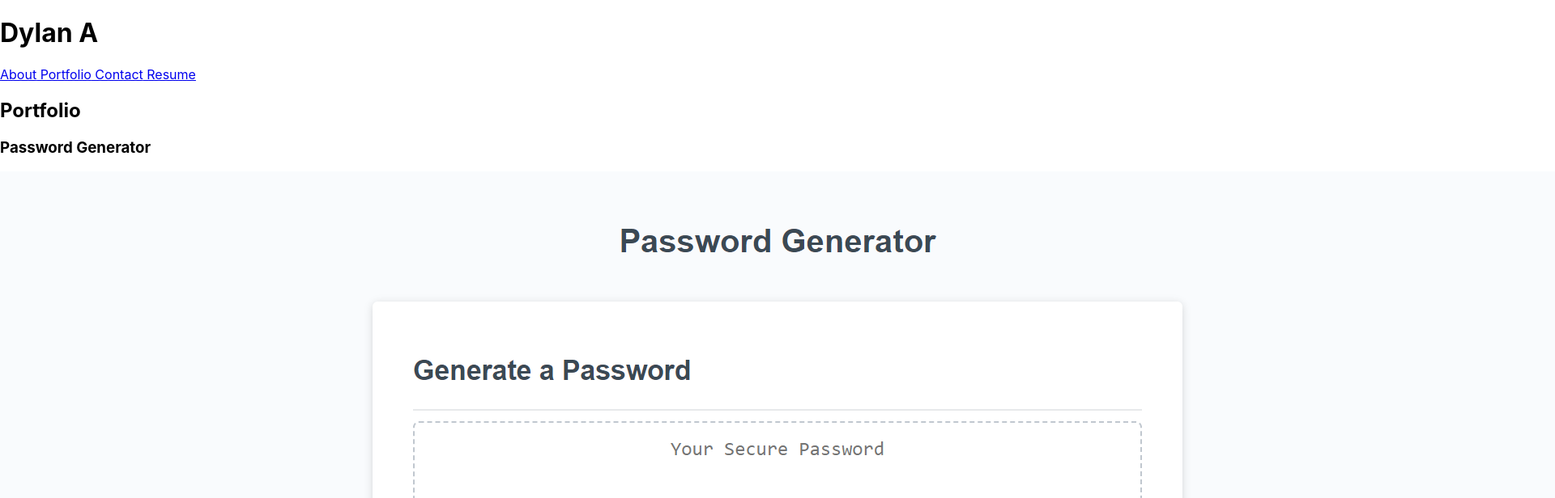
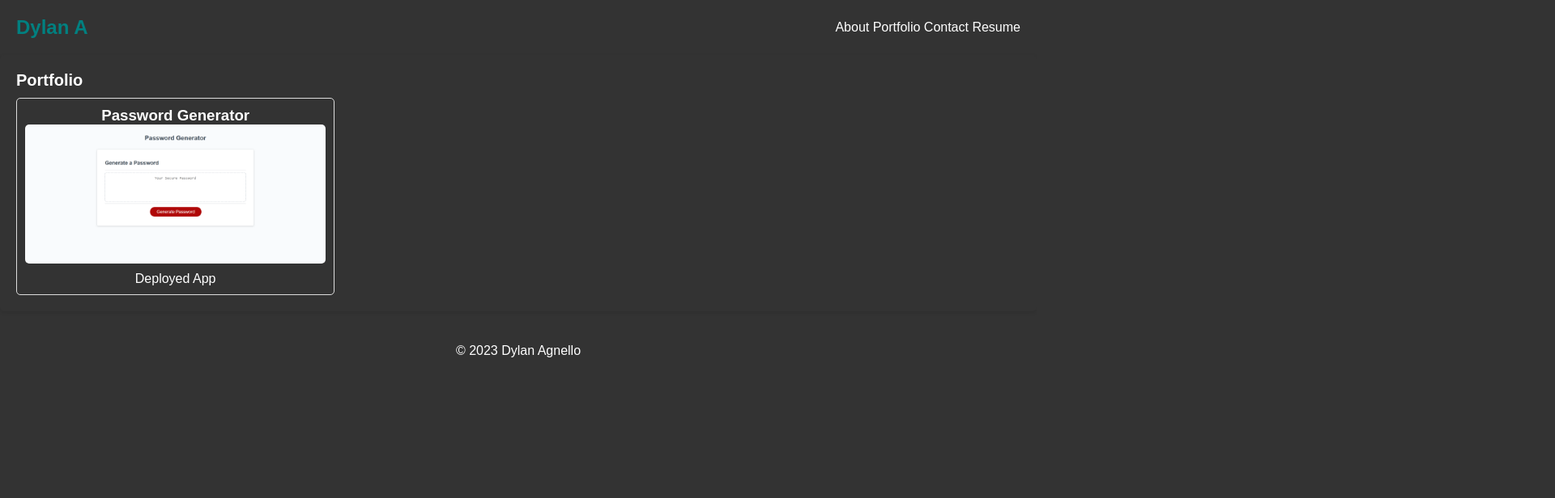
Before and after one commit to agnellod/React-portfolio, a React (Create React App) app: page / in a window 1280 px wide. Both pictures are taken after a click on the link "Portfolio". Shown: the top 616 px of the page at 81% size, 1920 px wide, since content can reach past the window. Built offline with nearby package versions, Linux system fonts and the light colour scheme.

Commit message:
adding some styling

```diff
--- a/src/App.css
+++ b/src/App.css
@@ -1,38 +1,186 @@
-.App {
-  text-align: center;
+:root {
+  --background-color: #333;
+  --primary-color: #333;
+  --secondary-color: #666;
+  --text-color: white;
+  --header-text-color: teal;
+  --border-color: #ddd;
+  --error-color: red;
 }
 
-.App-logo {
-  height: 40vmin;
-  pointer-events: none;
+* {
+  box-sizing: border-box;
+  margin: 0;
+  padding: 0;
 }
 
-@media (prefers-reduced-motion: no-preference) {
-  .App-logo {
-    animation: App-logo-spin infinite 20s linear;
-  }
+img {
+  width: 100%;
+  height: 200px; /* Set a fixed height for uniformity */
+  object-fit: cover;
+  border-radius: 5px;
+  margin-bottom: 10px;
 }
 
-.App-header {
-  background-color: #282c34;
+.project-links a {
+  color: var(--primary-color);
+  text-decoration: none;
+}
+
+.project-links a.deployed {
+  color: #fff; /* Change to white */
+  text-decoration: none;
+}
+
+
+body {
+  font-family: Arial, sans-serif;
+  background-color: var(--primary-color);
   min-height: 100vh;
   display: flex;
   flex-direction: column;
-  align-items: center;
-  justify-content: center;
-  font-size: calc(10px + 2vmin);
-  color: white;
+  color: var(--text-color); /* Set default text color to white */
 }
 
-.App-link {
-  color: #61dafb;
+a {
+  color: var(--text-color);
+  text-decoration: none;
 }
 
-@keyframes App-logo-spin {
-  from {
-    transform: rotate(0deg);
-  }
-  to {
-    transform: rotate(360deg);
-  }
+.container {
+  max-width: 960px;
+  margin: 0 auto;
+  padding: 20px;
+  flex: 1 0 auto;
 }
+
+header {
+  display: flex;
+  align-items: center;
+  justify-content: space-between;
+  background-color: var(--primary-color);
+  padding: 20px;
+  color: var(--header-text-color); /* Blue header text color */
+}
+
+h1 {
+  font-size: 24px;
+}
+
+nav {
+  display: flex;
+  gap: 10px;
+}
+
+nav button {
+  background-color: var(--primary-color);
+  color: var(--text-color);
+  border: none;
+  padding: 10px 15px;
+  font-size: 16px;
+  cursor: pointer;
+}
+
+nav button.active {
+  background-color: var(--secondary-color);
+}
+
+section {
+  padding: 20px;
+  background-color: #333;
+  border-radius: 5px;
+  box-shadow: 0 2px 5px rgba(0, 0, 0, 0.1);
+  margin-bottom: 20px;
+}
+
+h2 {
+  font-size: 20px;
+  margin-bottom: 10px;
+}
+
+.project-container {
+  display: flex;
+  flex-wrap: wrap;
+  gap: 20px;
+}
+
+.project {
+  flex: 0 0 calc(33.33% - 20px);
+  border: 1px solid var(--border-color);
+  border-radius: 5px;
+  padding: 10px;
+  display: flex;
+  flex-direction: column;
+  align-items: center;
+  color: var(--text-color); /* Set text color to white */
+}
+
+
+.project img {
+  width: 100%;
+  height: auto;
+  max-height: 200px;
+  object-fit: cover;
+  border-radius: 5px;
+  margin-bottom: 10px;
+}
+
+.project-links {
+  display: flex;
+  gap: 10px;
+}
+
+.project-links a {
+  color: var(--primary-color);
+}
+
+.project-links a:hover {
+  text-decoration: underline;
+}
+
+.container.mt-5 {
+  margin-top: 5rem;
+}
+
+form {
+  display: flex;
+  flex-direction: column;
+  gap: 10px;
+}
+
+label {
+  font-weight: bold;
+}
+
+input[type="text"],
+input[type="email"],
+textarea {
+  padding: 10px;
+  border: 1px solid var(--border-color);
+  border-radius: 5px;
+}
+
+.invalid-feedback {
+  color: var(--error-color);
+}
+
+button {
+  background-color: var(--primary-color);
+  color: var(--text-color);
+  border: none;
+  padding: 10px 15px;
+  font-size: 16px;
+  cursor: pointer;
+}
+
+button:hover {
+  background-color: var(--secondary-color);
+}
+
+footer {
+  background-color: var(--primary-color);
+  padding: 20px;
+  color: var(--text-color);
+  text-align: center;
+  align-self: flex-end;
+}
--- a/src/components/Contact/index.js
+++ b/src/components/Contact/index.js
@@ -51,7 +51,6 @@ const Contact = () => {
     const handleSubmit = (e) => {
       e.preventDefault();
       if (validateForm()) {
-        // Handle form submission here
         console.log(formData);
         setFormData({ name: '', email: '', message: '' });
       }
--- a/src/components/Footer/index.js
+++ b/src/components/Footer/index.js
@@ -2,9 +2,12 @@ import React from 'react';
 
 function Footer() {
     return (
-        <div>
-           <p>&copy; {new Date().getFullYear()} Dylan Agnello </p>
-        </div>
+        <footer>
+
+            <div>
+                <p>&copy; {new Date().getFullYear()} Dylan Agnello </p>
+            </div>
+        </footer>
     )
 }
 export default Footer;
--- a/src/components/Header/index.js
+++ b/src/components/Header/index.js
@@ -2,10 +2,10 @@ import React from 'react';
 import Nav from '../Nav'
 function Header(props) {
     return (
-        <div>
+        <header>
             <h1>Dylan A</h1>
             <Nav page = {props.page} setPage = {props.setPage}/>
-        </div>
+        </header>
     )
 }
 export default Header;
```
